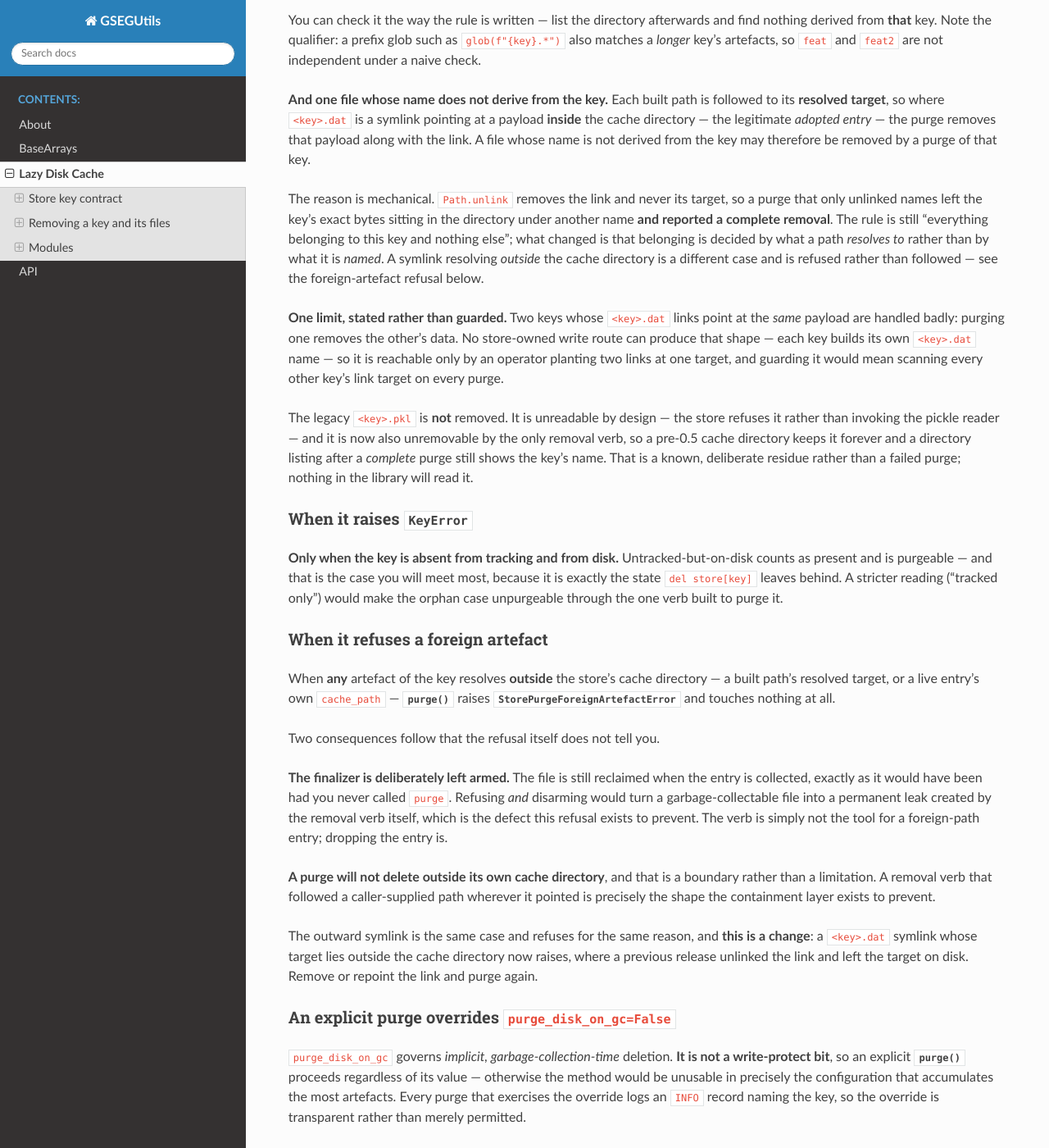
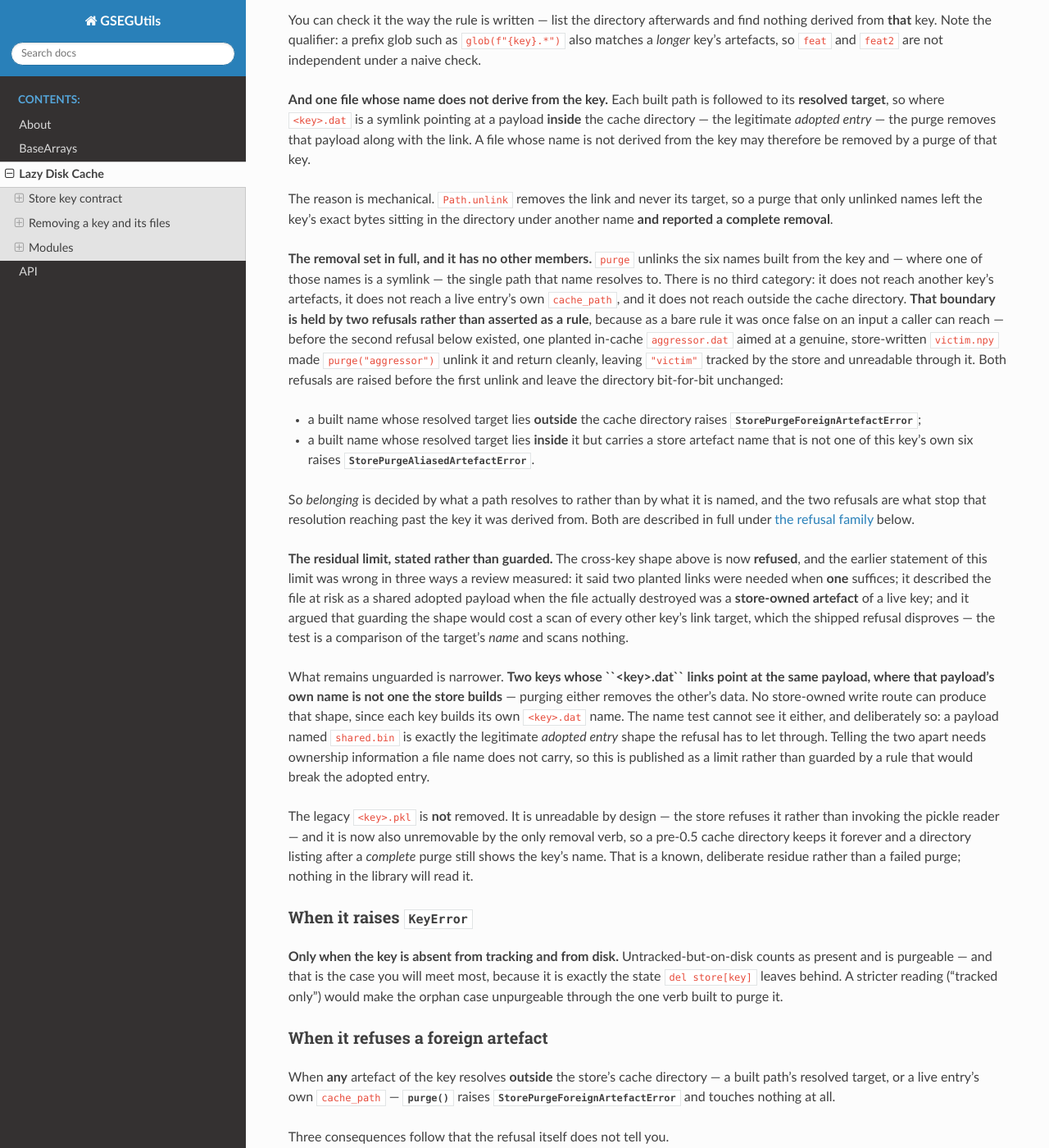
Before and after one commit to gseg-ethz/GSEGUtils, a Sphinx documentation site: the page built from docs/source/LazyDiskCache.rst, in a window 1280 px wide and 1400 px high, scrolled down 7577 px. Shown: the whole window at 82% size. Built offline with Sphinx 7.4.7 and the Read the Docs theme 3.1.0, drawn with Linux system fonts in a browser that asks for light colours; some of the changed text lies outside the part shown.

Commit message:
docs(15-14): state purge's removal set by rule and correct the two false claims
The published rule was false on a reachable input (WINDOWS 11, round-2 CR2-03).
Three corrections, each checked against the shipped code rather than the plan:

- the removal set is now stated in full — the six built names plus, where a
  built name is a symlink, its resolved target — with the two refusals that
  hold the boundary named as the mechanism rather than the boundary being
  asserted as a bare rule
- the "one limit" paragraph is replaced: one planted link suffices (not two),
  the file destroyed was a store-owned artefact (not a shared adopted
  payload), and the scan-every-key cost argument is disproved by the shipped
  lexical name test. The residual it keeps is the same-payload shape whose
  target is NOT named like a store artefact
- the foreign-artefact remedy no longer points at dropping the entry: that
  reclaims the entry's own backing file only and never the store-owned
  <key>.npy + <key>.meta.json, which is round-2 CR2-04 part 1

Gates unmasked, no pipes: sphinx -W exit 0 (build text read in full, zero
warning/error occurrences), pytest 862 passed / 1 xfailed exit 0, mypy exit 0,
ruff check + format exit 0/0.

```diff
--- a/docs/source/LazyDiskCache.rst
+++ b/docs/source/LazyDiskCache.rst
@@ -571,18 +571,49 @@ derived from the key may therefore be removed by a purge of that key.
 
 The reason is mechanical. ``Path.unlink`` removes the link and never its target,
 so a purge that only unlinked names left the key's exact bytes sitting in the
-directory under another name **and reported a complete removal**. The rule is
-still "everything belonging to this key and nothing else"; what changed is that
-belonging is decided by what a path *resolves to* rather than by what it is
-*named*. A symlink resolving *outside* the cache directory is a different case
-and is refused rather than followed — see the foreign-artefact refusal below.
+directory under another name **and reported a complete removal**.
 
-**One limit, stated rather than guarded.** Two keys whose ``<key>.dat`` links
-point at the *same* payload are handled badly: purging one removes the other's
-data. No store-owned write route can produce that shape — each key builds its own
-``<key>.dat`` name — so it is reachable only by an operator planting two links at
-one target, and guarding it would mean scanning every other key's link target on
-every purge.
+**The removal set in full, and it has no other members.** ``purge`` unlinks the
+six names built from the key and — where one of those names is a symlink — the
+single path that name resolves to. There is no third category: it does not reach
+another key's artefacts, it does not reach a live entry's own ``cache_path``, and
+it does not reach outside the cache directory. **That boundary is held by two
+refusals rather than asserted as a rule**, because as a bare rule it was once
+false on an input a caller can reach — before the second refusal below existed,
+one planted in-cache ``aggressor.dat`` aimed at a genuine, store-written
+``victim.npy`` made ``purge("aggressor")`` unlink it and return cleanly, leaving
+``"victim"`` tracked by the store and unreadable through it. Both refusals are
+raised before the first unlink and leave the directory bit-for-bit unchanged:
+
+* a built name whose resolved target lies **outside** the cache directory raises
+  :exc:`~GSEGUtils.lazy_disk_cache.StorePurgeForeignArtefactError`;
+* a built name whose resolved target lies **inside** it but carries a store
+  artefact name that is not one of this key's own six raises
+  :exc:`~GSEGUtils.lazy_disk_cache.StorePurgeAliasedArtefactError`.
+
+So *belonging* is decided by what a path resolves to rather than by what it is
+named, and the two refusals are what stop that resolution reaching past the key
+it was derived from. Both are described in full under
+:ref:`the refusal family <PurgeRefusalFamily>` below.
+
+**The residual limit, stated rather than guarded.** The cross-key shape above is
+now **refused**, and the earlier statement of this limit was wrong in three ways
+a review measured: it said two planted links were needed when **one** suffices;
+it described the file at risk as a shared adopted payload when the file actually
+destroyed was a **store-owned artefact** of a live key; and it argued that
+guarding the shape would cost a scan of every other key's link target, which the
+shipped refusal disproves — the test is a comparison of the target's *name* and
+scans nothing.
+
+What remains unguarded is narrower. **Two keys whose ``<key>.dat`` links point at
+the same payload, where that payload's own name is not one the store builds** —
+purging either removes the other's data. No store-owned write route can produce
+that shape, since each key builds its own ``<key>.dat`` name. The name test
+cannot see it either, and deliberately so: a payload named ``shared.bin`` is
+exactly the legitimate *adopted entry* shape the refusal has to let through.
+Telling the two apart needs ownership information a file name does not carry, so
+this is published as a limit rather than guarded by a rule that would break the
+adopted entry.
 
 The legacy ``<key>.pkl`` is **not** removed. It is unreadable by design — the
 store refuses it rather than invoking the pickle reader — and it is now also
@@ -609,14 +642,25 @@ When **any** artefact of the key resolves **outside** the store's cache director
 :exc:`~GSEGUtils.lazy_disk_cache.StorePurgeForeignArtefactError` and touches
 nothing at all.
 
-Two consequences follow that the refusal itself does not tell you.
+Three consequences follow that the refusal itself does not tell you.
 
 **The finalizer is deliberately left armed.** The file is still reclaimed when
 the entry is collected, exactly as it would have been had you never called
 ``purge``. Refusing *and* disarming would turn a garbage-collectable file into a
 permanent leak created by the removal verb itself, which is the defect this
-refusal exists to prevent. The verb is simply not the tool for a foreign-path
-entry; dropping the entry is.
+refusal exists to prevent.
+
+**Dropping the entry is not the remedy, and the difference is the whole of it.**
+Letting the entry be collected reclaims **the entry's own backing file and
+nothing else**: the finalizer removes exactly one memmap by explicit design, and
+never the store-owned ``<key>.npy`` and ``<key>.meta.json`` written for that key.
+So while this refusal stands, that codec pair is reclaimed by **no removal verb
+this package exposes**. The remedy that does work is to **repoint or remove the
+offending path and purge again** — for a symlink pointing out of the cache
+directory, remove or repoint the link; for an entry constructed with an explicit
+``cache_path`` outside the cache directory, give it a path inside that directory
+or let the store derive one from the key. The exception message says the same
+thing, so an operator can act on it without reading this page.
 
 **A purge will not delete outside its own cache directory**, and that is a
 boundary rather than a limitation. A removal verb that followed a
```
Also changed, not shown: other parts of docs/source/LazyDiskCache.rst (+2 -0 lines).
